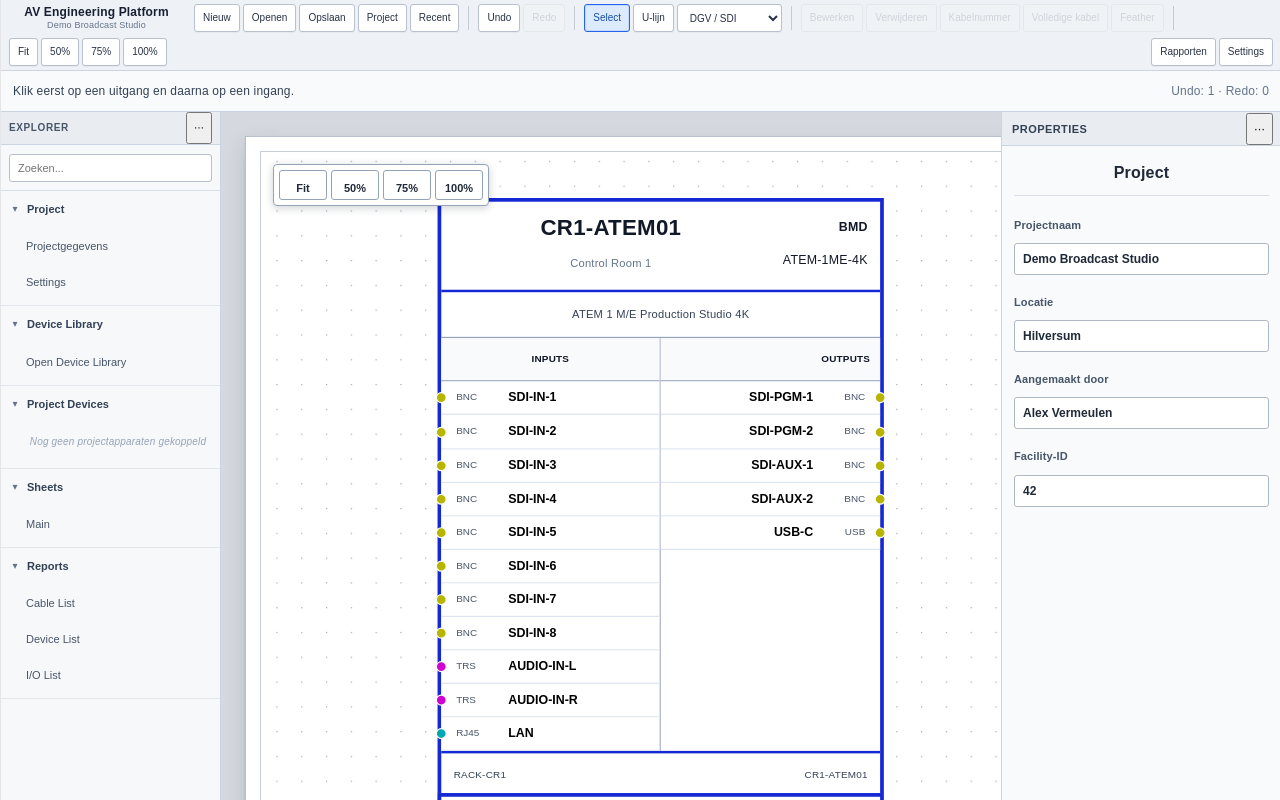
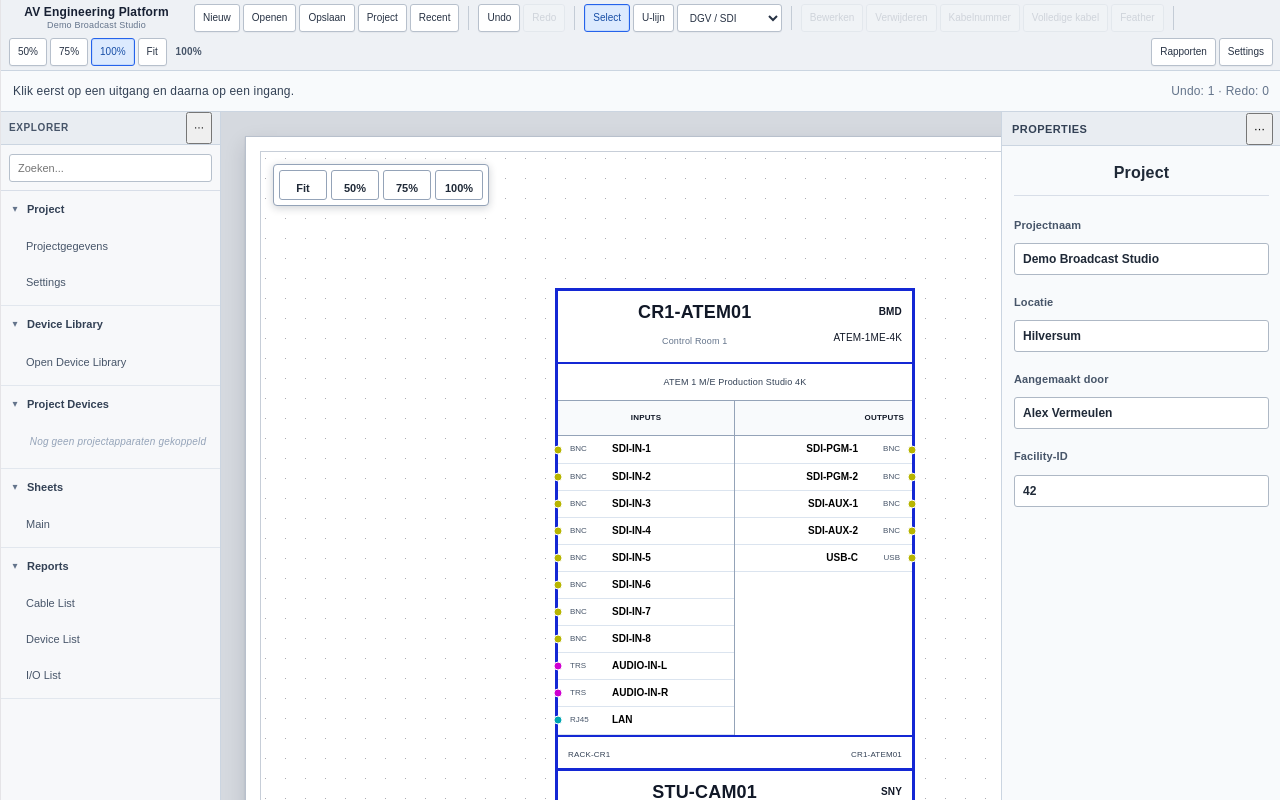
Before and after one commit to alexevermeulen/AVEngineering, a React (Vite) app: page / in a window 1280 px wide. Built offline with nearby package versions, Linux system fonts and the light colour scheme.

Commit message:
Checkpoint: stable drawing sheet and React Flow zoom

```diff
--- a/src/App.css
+++ b/src/App.css
@@ -2205,3 +2205,12 @@
   border-color: #2563eb;
   background: #eff6ff;
 }
+.toolbar-zoom-value {
+  min-width: 38px;
+  padding: 0 4px;
+
+  color: #475569;
+  font-size: 10px;
+  font-weight: 600;
+  text-align: center;
+}
--- a/src/App.tsx
+++ b/src/App.tsx
@@ -23,7 +23,11 @@
   GraphicURouteNodeComponent,
   type GraphicURouteNode,
 } from './GraphicURouteNode'
-import { REACT_FLOW_CONFIG } from './canvas/ReactFlowConfig'
+import {
+  REACT_FLOW_CONFIG,
+  REACT_FLOW_FIT_OPTIONS,
+} from './canvas/ReactFlowConfig'
+
 import { ReactFlowViewport } from './canvas/ReactFlowViewport'
 import { CanvasView } from './canvas/CanvasView'
 import { DeviceLibrary } from './DeviceLibrary'
@@ -449,6 +453,9 @@
   const [routeSignal, setRouteSignal] = useState<Signal>('DGV')
   const [flowInstance, setFlowInstance] =
     useState<ReactFlowInstance<AppNode, CableEdge> | null>(null)
+  const [viewportZoom, setViewportZoom] = useState(1)
+
+
   const openProjectInputRef = useRef<HTMLInputElement | null>(null)
 
   const undoStackRef = useRef<HistorySnapshot[]>([])
@@ -2095,6 +2102,7 @@
   toolMode={toolMode}
   routeSignal={routeSignal}
   routeSignals={['DGV', 'DAT', 'AUD', 'CTRL', 'PWR']}
+  currentZoom={viewportZoom}
   canUndo={canUndo}
   canRedo={canRedo}
   canEditDevice={Boolean(
@@ -2146,7 +2154,7 @@
   if (!flowInstance) return
 
   void flowInstance.fitView({
-    padding: 0.1,
+    ...REACT_FLOW_FIT_OPTIONS,
     duration: 250,
   })
 }}
@@ -2259,6 +2267,11 @@
         onInit={setFlowInstance}
         onNodesChange={onNodesChange}
         onEdgesChange={onEdgesChange}
+        onViewportChange={(viewport) => {
+          setViewportZoom(viewport.zoom)
+      }}
+
+
         onPaneClick={(event) => {
           setSelectedEdgeId(null)
           setSelectedNodeId(null)
--- a/src/canvas/DrawingSheet.tsx
+++ b/src/canvas/DrawingSheet.tsx
@@ -2,10 +2,16 @@
 
 type DrawingSheetProps = {
   children: ReactNode
+  sheetName?: string
+  drawingTitle?: string
+  revision?: string
 }
 
 export function DrawingSheet({
   children,
+  sheetName = 'Main',
+  drawingTitle = 'Engineering Drawing',
+  revision = '01',
 }: DrawingSheetProps) {
   return (
     <div className="drawing-workbench">
@@ -18,17 +24,17 @@
           <footer className="drawing-title-block">
             <div>
               <strong>AV Engineering Platform</strong>
-              <span>Engineering Drawing</span>
+              <span>{drawingTitle}</span>
             </div>
 
             <div>
               <span>Sheet</span>
-              <strong>Main</strong>
+              <strong>{sheetName}</strong>
             </div>
 
             <div>
               <span>Revision</span>
-              <strong>01</strong>
+              <strong>{revision}</strong>
             </div>
           </footer>
         </div>
--- a/src/canvas/ReactFlowConfig.ts
+++ b/src/canvas/ReactFlowConfig.ts
@@ -1,5 +1,12 @@
+export const REACT_FLOW_FIT_OPTIONS = {
+  padding: 0.18,
+  minZoom: 0.15,
+  maxZoom: 1,
+} as const
+
 export const REACT_FLOW_CONFIG = {
   fitView: true,
+  fitViewOptions: REACT_FLOW_FIT_OPTIONS,
   minZoom: 0.15,
   maxZoom: 2,
   deleteKeyCode: null,
--- a/src/layout/Toolbar.tsx
+++ b/src/layout/Toolbar.tsx
@@ -16,6 +16,8 @@
   canEditDevice: boolean
   canDelete: boolean
   hasSelectedEdge: boolean
+
+  currentZoom: number
 
   openProjectInputRef: RefObject<HTMLInputElement | null>
 
@@ -58,6 +60,7 @@
   canEditDevice,
   canDelete,
   hasSelectedEdge,
+  currentZoom,
   openProjectInputRef,
   signalName,
   onNewProject,
@@ -218,21 +221,53 @@
 <div className="toolbar-separator" />
 
 <div className="toolbar-group">
-  <button type="button" onClick={onZoomFit}>
+  <button
+    type="button"
+    className={
+      Math.abs(currentZoom - 0.5) < 0.005
+        ? 'active-tool'
+        : ''
+    }
+    onClick={onZoom50}
+  >
+    50%
+  </button>
+
+  <button
+    type="button"
+    className={
+      Math.abs(currentZoom - 0.75) < 0.005
+        ? 'active-tool'
+        : ''
+    }
+    onClick={onZoom75}
+  >
+    75%
+  </button>
+
+  <button
+    type="button"
+    className={
+      Math.abs(currentZoom - 1) < 0.005
+        ? 'active-tool'
+        : ''
+    }
+    onClick={onZoom100}
+  >
+    100%
+  </button>
+
+  <button
+    type="button"
+    onClick={onZoomFit}
+    title="Tekening passend in beeld"
+  >
     Fit
   </button>
 
-  <button type="button" onClick={onZoom50}>
-    50%
-  </button>
-
-  <button type="button" onClick={onZoom75}>
-    75%
-  </button>
-
-  <button type="button" onClick={onZoom100}>
-    100%
-  </button>
+  <span className="toolbar-zoom-value">
+    {Math.round(currentZoom * 100)}%
+  </span>
 </div>
 
 
```
